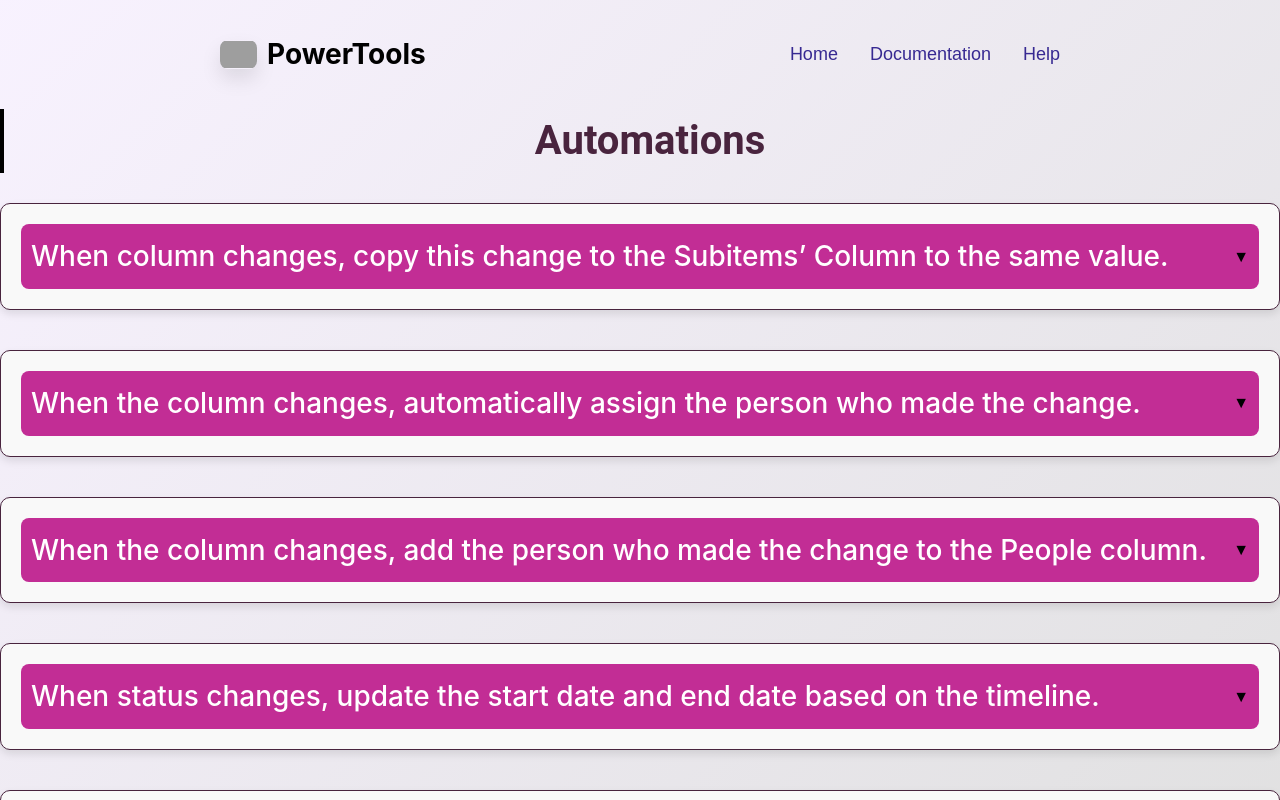
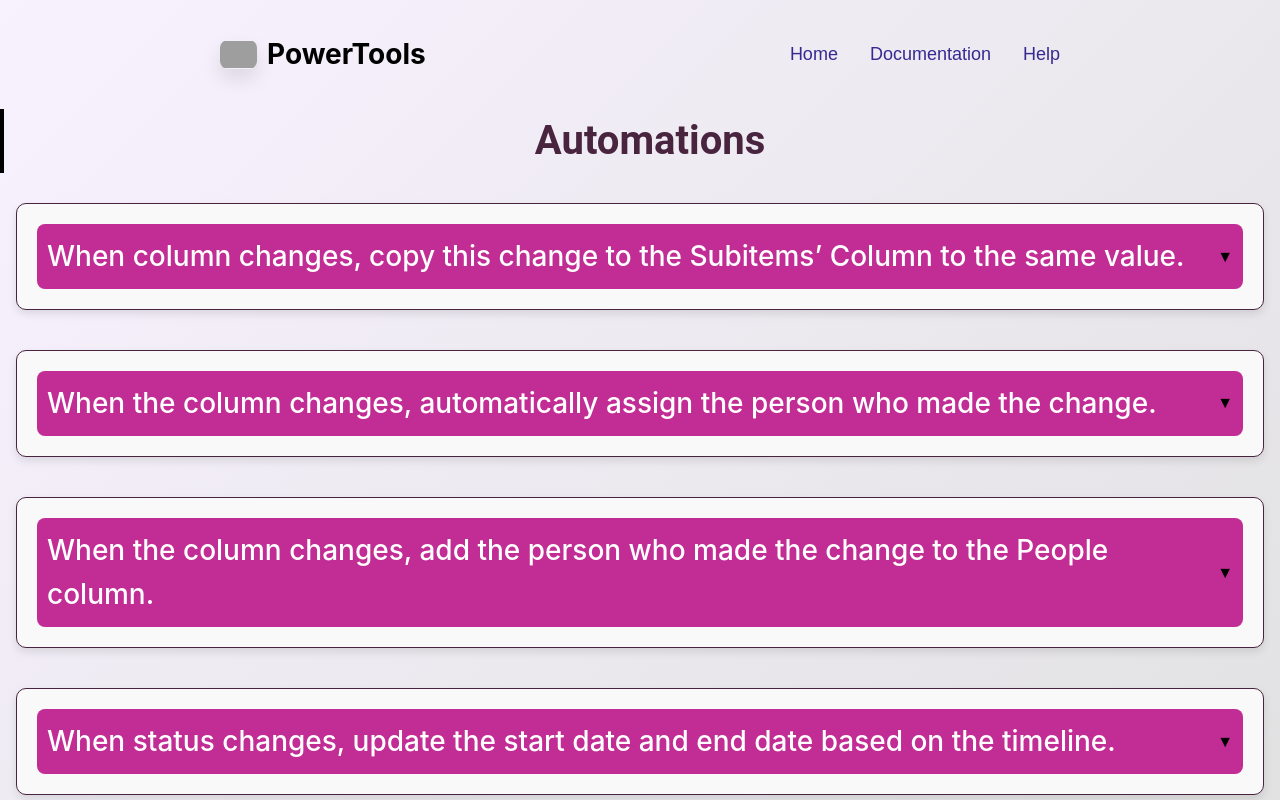
Before and after one commit to lakshita1529/powertoolapp, a React (Create React App) app: page /automation in a window 1280 px wide. Shown: the top 800 px of the page. Built offline with nearby package versions, Linux system fonts and the light colour scheme; grey boxes are pictures that could not be loaded.

Commit message:
Update Automation.module.css

```diff
--- a/src/styles/Automation.module.css
+++ b/src/styles/Automation.module.css
@@ -15,6 +15,8 @@
   display: flex;
   flex-direction: column;
   gap: 20px;
+  margin-left: 1rem;
+  margin-right: 1rem;
 }
 
 .guideItem {
```
